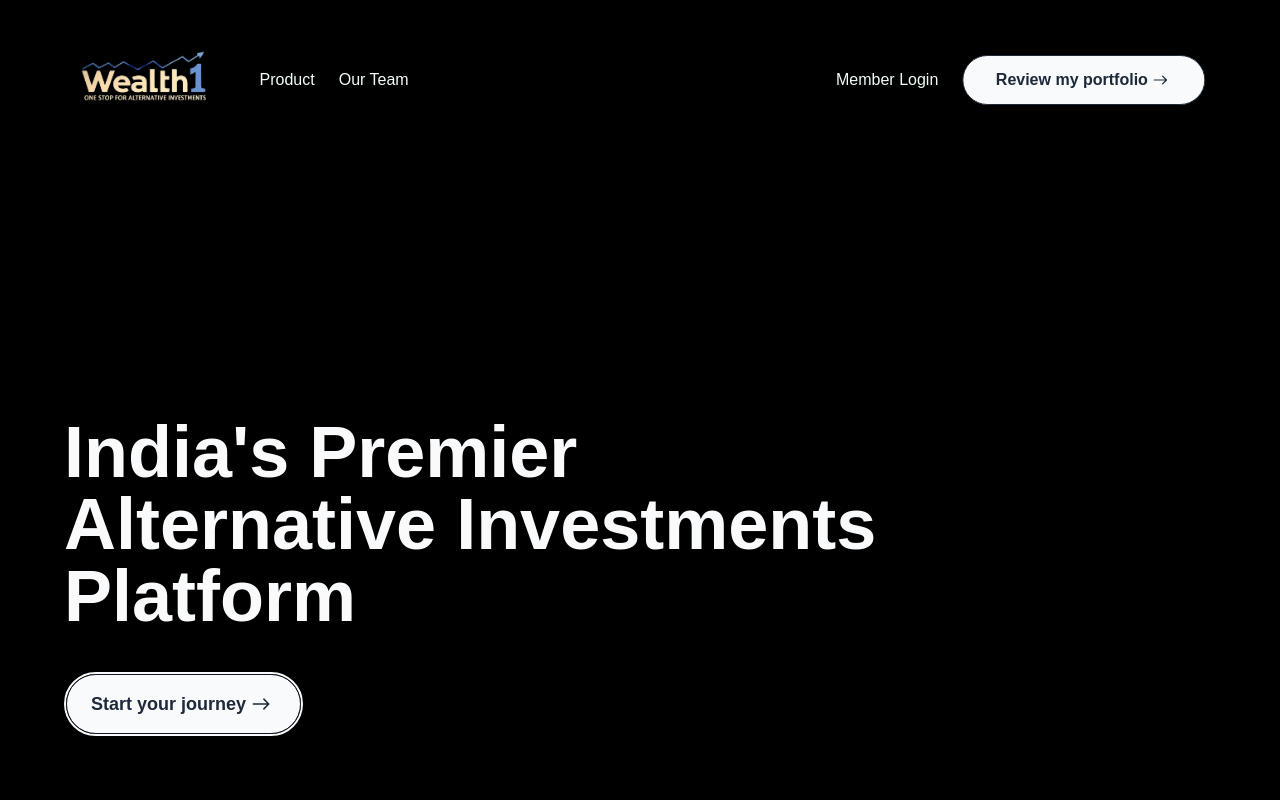
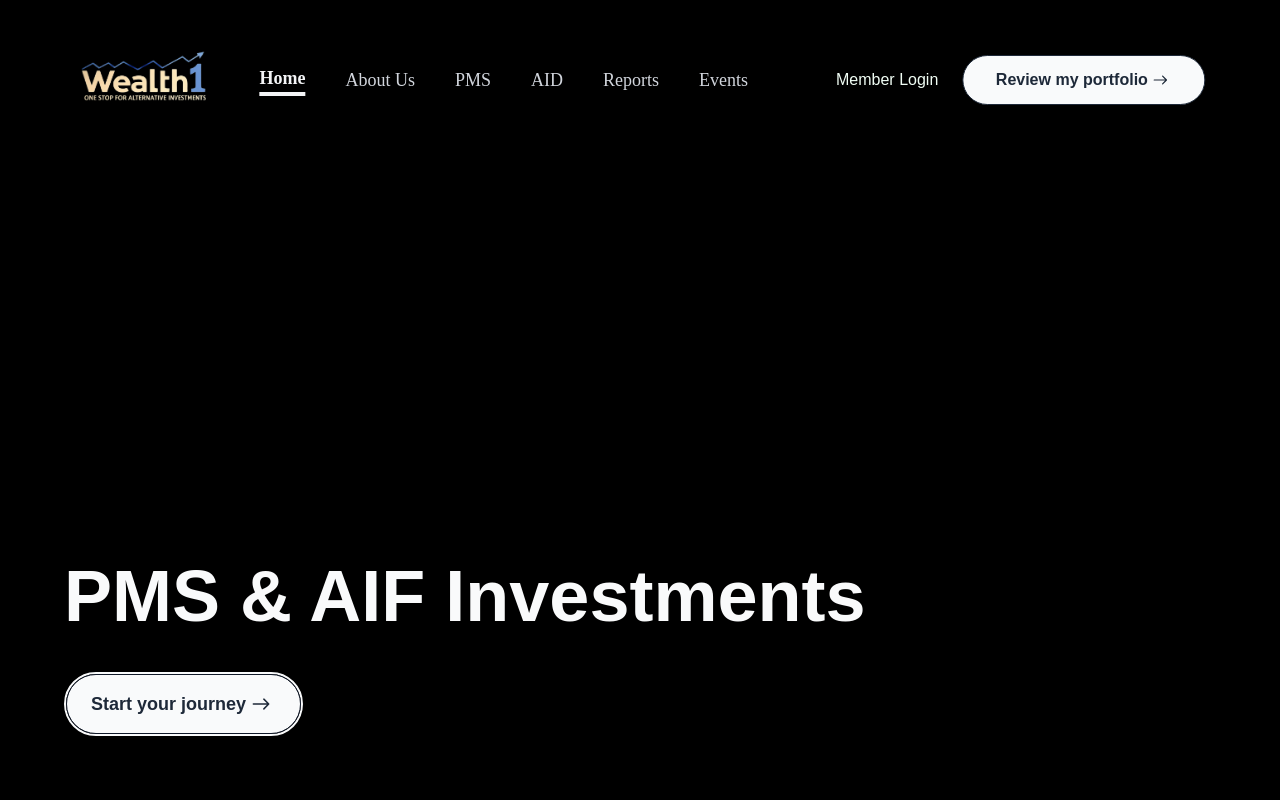
Before and after one commit to vkunal591/wealthpathway, a Next.js app: page / in a window 1280 px wide. Shown: the top 800 px of the page. Built offline with nearby package versions, Linux system fonts and the light colour scheme.

Commit message:
added navigation menu

```diff
--- a/src/Components/Common/HeroSection.tsx
+++ b/src/Components/Common/HeroSection.tsx
@@ -1,81 +1,84 @@
-import Link from 'next/link'
-import React, { useEffect, useState } from 'react'
-import { IoIosArrowRoundForward } from 'react-icons/io'
-import { motion, useAnimation } from 'framer-motion'
+import Link from "next/link";
+import React, { useEffect, useState } from "react";
+import { IoIosArrowRoundForward } from "react-icons/io";
+import { motion, useAnimation } from "framer-motion";
 
 export default function HeroSection() {
-    const [, setScrolling] = useState(false)
-    const controls = useAnimation()
+  const [, setScrolling] = useState(false);
+  const controls = useAnimation();
 
   // Trigger bounce animation on page load
   useEffect(() => {
     controls.start({
       opacity: 1,
-            y: 0,  // Bounce-in when page loads
+      y: 0, // Bounce-in when page loads
       transition: {
         type: "spring",
         stiffness: 200,
         damping: 25,
-                delay: 0.5,  // Delay slightly for smoother entrance
-            }
-        })
-    }, [controls])
+        delay: 0.5, // Delay slightly for smoother entrance
+      },
+    });
+  }, [controls]);
 
   // Handle scroll event for bounce-out and bounce-in
   useEffect(() => {
     const handleScroll = () => {
       if (window.scrollY > 100) {
-                setScrolling(true)
+        setScrolling(true);
         controls.start({
-                    opacity: 0,  // Fade out
-                    y: 50,       // Bounce out
+          opacity: 0, // Fade out
+          y: 50, // Bounce out
           transition: {
             type: "spring",
             stiffness: 200,
-                        damping: 25
-                    }
-                })
+            damping: 25,
+          },
+        });
       } else {
-                setScrolling(false)
+        setScrolling(false);
         controls.start({
-                    opacity: 1,  // Fade in
-                    y: 0,        // Bounce in
+          opacity: 1, // Fade in
+          y: 0, // Bounce in
           transition: {
             type: "spring",
             stiffness: 200,
-                        damping: 25
+            damping: 25,
+          },
+        });
       }
-                })
-            }
-        }
+    };
 
-        window.addEventListener('scroll', handleScroll)
+    window.addEventListener("scroll", handleScroll);
 
     // Cleanup the event listener
-        return () => window.removeEventListener('scroll', handleScroll)
-    }, [controls])
+    return () => window.removeEventListener("scroll", handleScroll);
+  }, [controls]);
 
   return (
-        <div className='p-4 lg:p-16 max-w-7xl m-auto flex flex-col justify-end items-start h-[70vh] sm:h-[50vh] lg:h-screen'>
+    <div className="p-4 lg:p-16 max-w-7xl m-auto flex flex-col justify-end items-start h-[70vh] sm:h-[50vh] lg:h-screen">
       <motion.h1
-                className='text-4xl lg:text-7xl w-full lg:w-4/5 font-semibold text-gray-50 mb-10'
+        className="text-4xl lg:text-7xl w-full lg:w-4/5 font-semibold text-gray-50 mb-10"
         initial={{ opacity: 0, y: -50 }} // Initially off-screen and invisible
-                animate={controls}  // Control animation with framer-motion controls
-                transition={{ duration: 1.5 }}  // Smooth transition
+        animate={controls} // Control animation with framer-motion controls
+        transition={{ duration: 1.5 }} // Smooth transition
       >
-                India&apos;s Premier <br /> Alternative Investments Platform
+        PMS & AIF Investments
       </motion.h1>
       <motion.div
-                className='border-[2px] border-gray-50 rounded-full'
+        className="border-[2px] border-gray-50 rounded-full"
         initial={{ opacity: 0 }}
         animate={{ opacity: 1 }}
         transition={{ duration: 1, delay: 0.5 }}
       >
-                <Link href={"/"} className='p-3.5 px-6 font-bold text-lg border border-gray-900 bg-gray-50 text-gray-800 rounded-full flex items-center justify-center'>
+        <Link
+          href={"/"}
+          className="p-3.5 px-6 font-bold text-lg border border-gray-900 bg-gray-50 text-gray-800 rounded-full flex items-center justify-center"
+        >
           Start your journey
-                    <IoIosArrowRoundForward className='text-3xl font-extrabold' />
+          <IoIosArrowRoundForward className="text-3xl font-extrabold" />
         </Link>
       </motion.div>
     </div>
-    )
+  );
 }
--- a/src/Components/Common/Loader.tsx
+++ b/src/Components/Common/Loader.tsx
@@ -16,7 +16,7 @@ const Loader = () => {
     // Simulate loading time for demonstration
     const timer = setTimeout(() => {
       setIsLoading(false); // Change to false to simulate loader finish
-    }, 5000); // Set loader duration (5 seconds)
+    }, 100); // Set loader duration (5 seconds)
 
     return () => clearTimeout(timer);
   }, []);
--- a/src/Components/Common/Navbar.tsx
+++ b/src/Components/Common/Navbar.tsx
@@ -1,26 +1,170 @@
-'use client'
+"use client";
 import Link from "next/link";
 import React, { useState, useEffect } from "react";
 import { IoIosArrowRoundForward } from "react-icons/io";
 import Sidebar from "./MobileMenu";
 import Image from "next/image";
 import { motion, useAnimation } from "framer-motion";
+import { usePathname } from "next/navigation";
+
+const aboutus = [
+  {
+    name: "Why Wealth",
+    image: "/assets/webdev.png",
+    path: "/services/aboutus",
+    id: "why-wealth", // Unique ID for submenu
+  },
+  {
+    name: "Our Statement",
+    image: "/assets/webdev.png",
+    path: "/about/our-statement",
+    id: "our-statemetn", // Unique ID for submenu
+  },
+  {
+    name: "Team",
+    image: "/assets/webdev.png",
+    path: "/about/team",
+    id: "team", // Unique ID for submenu
+  },
+
+  {
+    name: "Media",
+    image: "/assets/webdev.png",
+    path: "/about/media",
+    id: "media", // Unique ID for submenu
+  },
+];
+
+const pms = [
+  {
+    name: "PMS Overview",
+    image: "/assets/webdev.png",
+    path: "/pms/pms-overview",
+    id: "pms-overview", // Unique ID for submenu
+  },
+  {
+    name: "FAQs",
+    image: "/assets/webdev.png",
+    path: "/pms/faqs",
+    id: "faqs", // Unique ID for submenu
+  },
+  {
+    name: "Product",
+    image: "/assets/webdev.png",
+    path: "/pms/product",
+    id: "product", // Unique ID for submenu
+  },
+
+  {
+    name: "Analytics",
+    image: "/assets/webdev.png",
+    path: "/pms/analatics",
+    id: "analatics", // Unique ID for submenu
+  },
+];
+
+const aif = [
+  {
+    name: "AIF Overview",
+    image: "/assets/webdev.png",
+    path: "/aif/aif-overview",
+    id: "pms-overview", // Unique ID for submenu
+  },
+  {
+    name: "FAQs",
+    image: "/assets/webdev.png",
+    path: "/ait/faqs",
+    id: "faqs", // Unique ID for submenu
+  },
+  {
+    name: "Product",
+    image: "/assets/webdev.png",
+    path: "/aif/product",
+    id: "product", // Unique ID for submenu
+  },
+
+  {
+    name: "Analytics",
+    image: "/assets/webdev.png",
+    path: "/aif/analatics",
+    id: "analatics", // Unique ID for submenu
+  },
+];
+
+const reports = [
+  {
+    name: "PMS Reports",
+    image: "/assets/webdev.png",
+    path: "/reports/pms-reports",
+    id: "pms-reports", // Unique ID for submenu
+  },
+  {
+    name: "AIF Reports",
+    image: "/assets/webdev.png",
+    path: "/aif/aif-reports",
+    id: "aif-reports", // Unique ID for submenu
+  },
+  {
+    name: "Magzine",
+    image: "/assets/webdev.png",
+    path: "/reports/magzine",
+    id: "magzine", // Unique ID for submenu
+  },
+];
+
+const events = [
+  {
+    name: "Physical Events",
+    image: "/assets/webdev.png",
+    path: "/events/physical-events",
+    id: "physical-events", // Unique ID for submenu
+  },
+
+  {
+    name: "Virtual Events",
+    image: "/assets/webdev.png",
+    path: "/events/virtual-events",
+    id: "virtual-events", // Unique ID for submenu
+  },
+];
 
 export default function Navbar() {
   const [scrollingDown, setScrollingDown] = useState(false);
   const [lastScrollY, setLastScrollY] = useState(0);
   const controls = useAnimation();
+  const pathname = usePathname(); // Get current route
+  const [activeSubmenuId, setActiveSubmenuId] = useState<string | null>(null); // Track active submenu by ID
 
-  const Navigation = [
+  const handleMouseEnter = (submenuId: string) => {
+    setActiveSubmenuId(submenuId); // Set the submenu as active on hover
+  };
+
+  const handleMouseLeave = () => {
+    setTimeout(() => {
+      setActiveSubmenuId(null); // Reset the active submenu when mouse leaves
+    }, 500);
+  };
+
+  const handleClick = (submenuId: string) => {
+    // Toggle submenu visibility on click (open if closed, close if already open)
+    setActiveSubmenuId((prev) => (prev === submenuId ? null : submenuId));
+  };
+
+  // Define menuItems with submenus for "Services" and "Industries"
+  const menuItems = [
+    { name: "Home", path: "/" },
+    { name: "About Us", path: "/about-us", submenu: aboutus },
+    { name: "PMS", path: "/pms", submenu: pms },
     {
-      label: "Product",
-      link: "/",
+      name: "AID",
+      path: "/aif",
+      submenu: aif,
     },
-    {
-      label: "Our Team",
-      link: "/",
-    },
+    { name: "Reports", path: "/reports", submenu: reports },
+    { name: "Events", path: "/events", submenu: events },
   ];
+
+  const handleLinkClick = () => setActiveSubmenuId(null);
 
   const handleScroll = () => {
     if (typeof window !== "undefined") {
@@ -75,11 +219,62 @@ export default function Navbar() {
         </Link>
       </div>
       <div className="w-3/5 items-center justify-between gap-4 hidden lg:flex">
-        <ul className="w-4/5 flex items-center justify-start gap-6">
-          {Navigation?.map((data, index) => (
-            <Link key={index} href={data?.link}>
-              <li>{data?.label}</li>
-            </Link>
+        <ul className="hidden max-w-6xl lg:flex justify-between items-center text-gray-50">
+          {menuItems.map((item) => (
+            <div
+              key={item.name}
+              className="relative group"
+              onMouseEnter={() => handleMouseEnter(item.name)} // Hover behavior
+            >
+              <Link href={item.path} className="border-none outline-none">
+                <li
+                  className={`mr-10 text-lg font-['urbanist'] ${
+                    pathname === item.path
+                      ? "border-b-4 border-grauy-100 text-gray-100 font-bold"
+                      : "text-gray-300 hover:text-gray-100 transition duration-200"
+                  }`}
+                  onClick={(e: any) => {
+                    if (item?.submenu) e?.preventDefault(); // Prevent link navigation to enable click behavior
+                    handleClick(item?.name); // Toggle submenu on click
+                  }}
+                >
+                  {item.name}
+                </li>
+              </Link>
+
+              {/* Submenu */}
+              {item.submenu && (
+                <div
+                  className={`absolute top-20 left-[-20rem] w-[40vw] mt-2 rounded-2xl bg-gray-50 text-gray-800 shadow-lg ${
+                    activeSubmenuId === item.name ? "block" : "hidden"
+                  }`}
+                  onMouseLeave={handleMouseLeave} // Reset on mouse leave
+                >
+                  <ul className="space-y-2 p-2 grid grid-cols-1 lg:grid-cols-2">
+                    {item.submenu.map((subItem: any) => (
+                      <li key={subItem.id}>
+                        <Link
+                          href={subItem.path}
+                          onClick={handleLinkClick}
+                          className="px-4 py-2 text-base text-gray-700 rounded-xl hover:bg-gray-200 flex justify-start items-center gap-4"
+                        >
+                          {/* <span className="text-3xl rounded-full p-3 group-hover:bg-white">
+                            <Image
+                              src={subItem?.image}
+                              width={50}
+                              height={50}
+                              alt="Icon"
+                              className="w-7 h-7 filter invert"
+                            />
+                          </span> */}
+                          {subItem.name}
+                        </Link>
+                      </li>
+                    ))}
+                  </ul>
+                </div>
+              )}
+            </div>
           ))}
         </ul>
       </div>
--- a/src/app/components/ColorChangeText.tsx
+++ b/src/app/components/ColorChangeText.tsx
@@ -24,7 +24,7 @@ export default function ColorChangeText({ text }: { text: string }) {
 
     return (
         <div className=' flex flex-col items-center justify-center bg-black text-center p-4 lg:p-16'>
-            <p className='text-4xl md:text-7xl font-bold lg:w-3/5 m-auto text-left mb-10' ref={textRef}>
+            <p className='text-4xl md:text-5xl font-bold lg:w-3/5 m-auto text-left mb-20' ref={textRef}>
                 {text.split(' ').map((word, index) => (
                     <span key={index} className={`${textColors[index]} transition-colors duration-300`}> {word}</span>
                 ))}
@@ -35,7 +35,7 @@ export default function ColorChangeText({ text }: { text: string }) {
                     width={800}
                     height={800}
                     alt="profile"
-                    className='rounded-full w-20 h-20'
+                    className='rounded-full w-16 h-16'
                 />
                 <div className='text-left'>
                     <h2 className='text-3xl font-semibold'>Sandeep Jethwani</h2>
--- a/src/app/page.tsx
+++ b/src/app/page.tsx
@@ -17,7 +17,7 @@ export default function Home() {
     // Simulate a delay (replace with actual data fetching if needed)
     const timer = setTimeout(() => {
       setLoading(false); // Hide loader after 1 second
-    }, 2000);
+    }, 200);
 
     // Cleanup timeout on unmount
     return () => clearTimeout(timer);
```
Also changed, not shown: src/Components/Common/ProfileCard.tsx (+39 -11 lines), src/app/components/DoesDifferect.tsx (+91 -72 lines). Lines whose indentation alone changed are shown as unchanged.
